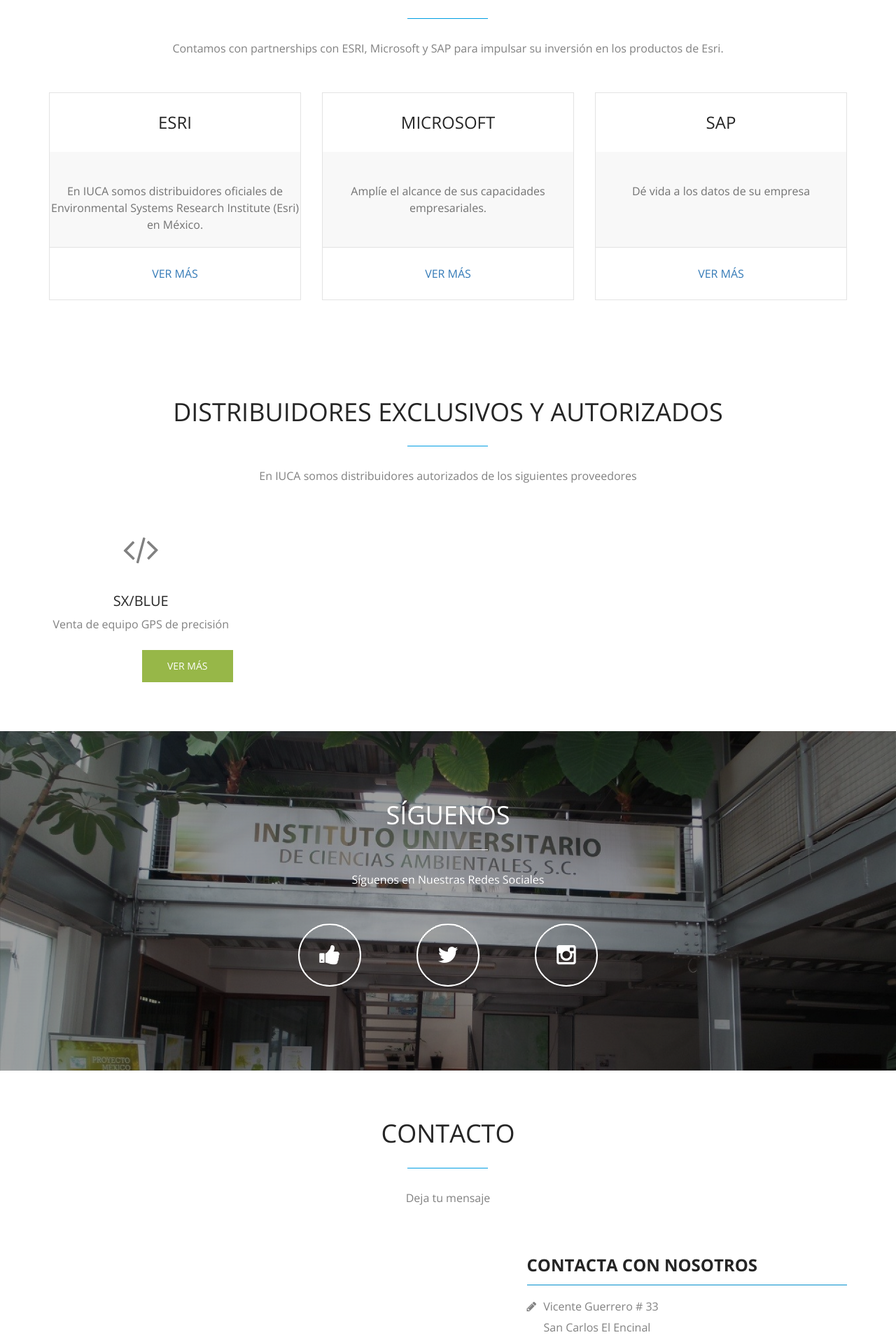
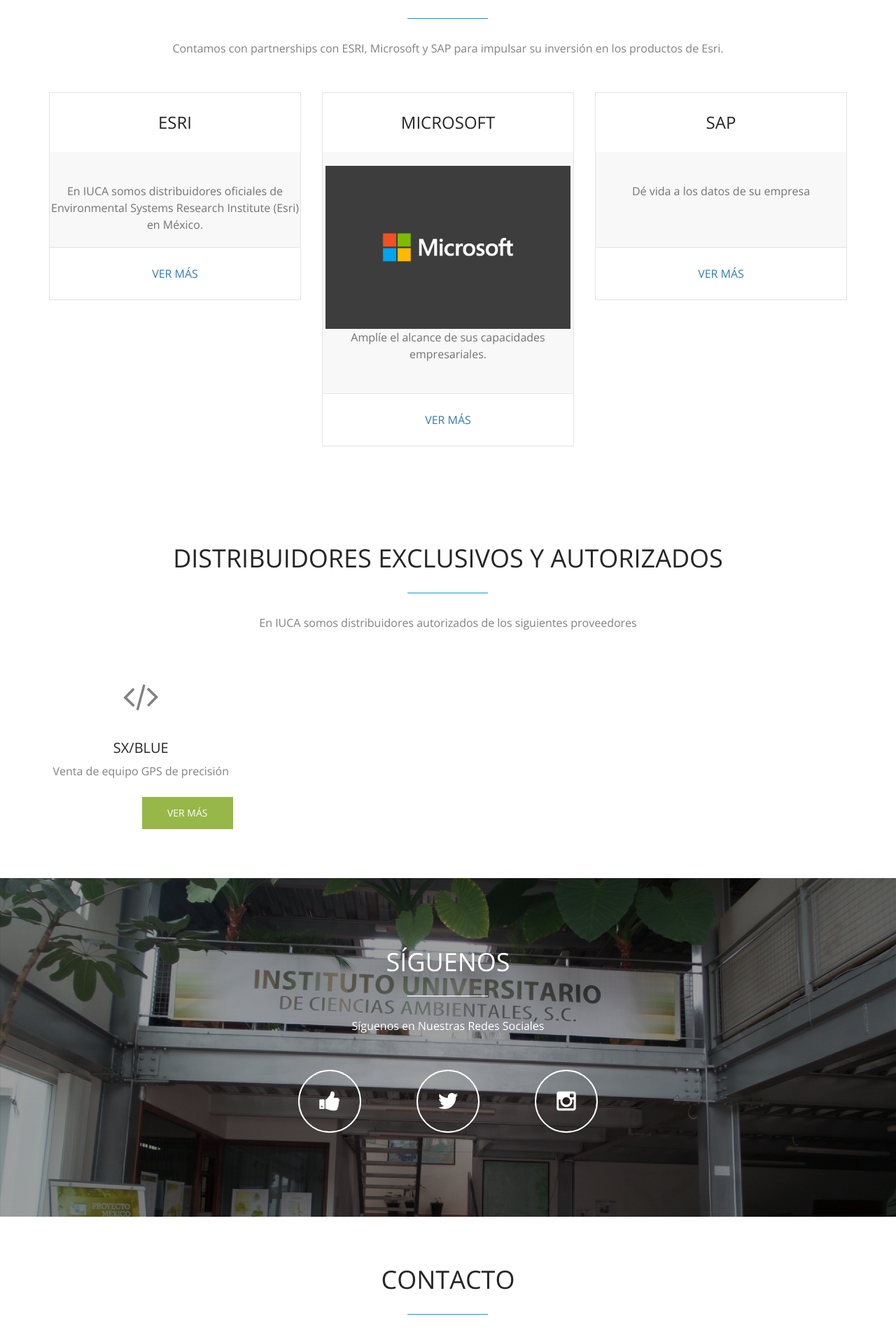
Before and after one commit to YaelGF/Performance, a PHP site: page / in a window 1280 px wide. Shown: the part 3263-5171 px from the top of the page at 70% size. Run offline with PHP 8.4, Linux system fonts and the light colour scheme; some libraries are stand-ins or nearby versions; grey boxes are pictures that could not be loaded.

Commit message:
Revert "prueba"
This reverts commit 4c93a403584ac01809ab4fd40e6fcb56ebdc64b6.

```diff
--- a/form/contacto/css/template.css
+++ b/form/contacto/css/template.css
@@ -339,7 +339,7 @@
 	border-style: solid;
 	border-width: 1px;
 	border-color: rgb(169, 169, 169);
-	margin-bottom: 20px;
+	margin-bottom: 20px
 	font-size: 16px;
 	margin-top: 2px;
 	width: 100%;
@@ -370,7 +370,7 @@
 	border-style: solid;
 	border-width: 1px;
 	border-color: rgb(169, 169, 169);
-	margin-bottom: 20px;
+	margin-bottom: 20px
 	font-size: 16px;
 	margin-top: 2px;
 	width: 99%;
--- a/index.html
+++ b/index.html
@@ -11,7 +11,7 @@
         <meta http-equiv="X-UA-Compatible" content="IE=edge,chrome=1">
 		<title>Instituto Universitario de Ciencias Ambientales</title>
 		<!-- <link rel="shortcut icon" href="favicon.ico" type="image/x-icon" />	 -->
-		<link rel="shortcut icon" href="img/favicmon_iuca.png">
+		<link rel="shortcut icon" href="img/favicon_iuca.png">
 		<!-- Meta Description -->
         <meta name="description" content="Instituto Universitario de Ciencias Ambientales">
         <meta name="keywords" content="one page, single page, onepage, responsive, parallax, creative, business, html5, css3, css3 animation">
@@ -468,7 +468,7 @@
 							<div class="price-table text-center">
 								<span>MICROSOFT</span>
 								<div class="value">
-									<span><amp-img src="img/alianzas/microsoft.jpg" style="width: 350px;"/></span><br>
+									<span><img src="img/alianzas/microsoft.jpg" style="width: 350px;"></span><br>
 									<span>Amplíe el alcance de sus capacidades empresariales.</span>
 									<br>
 									<br>
```
